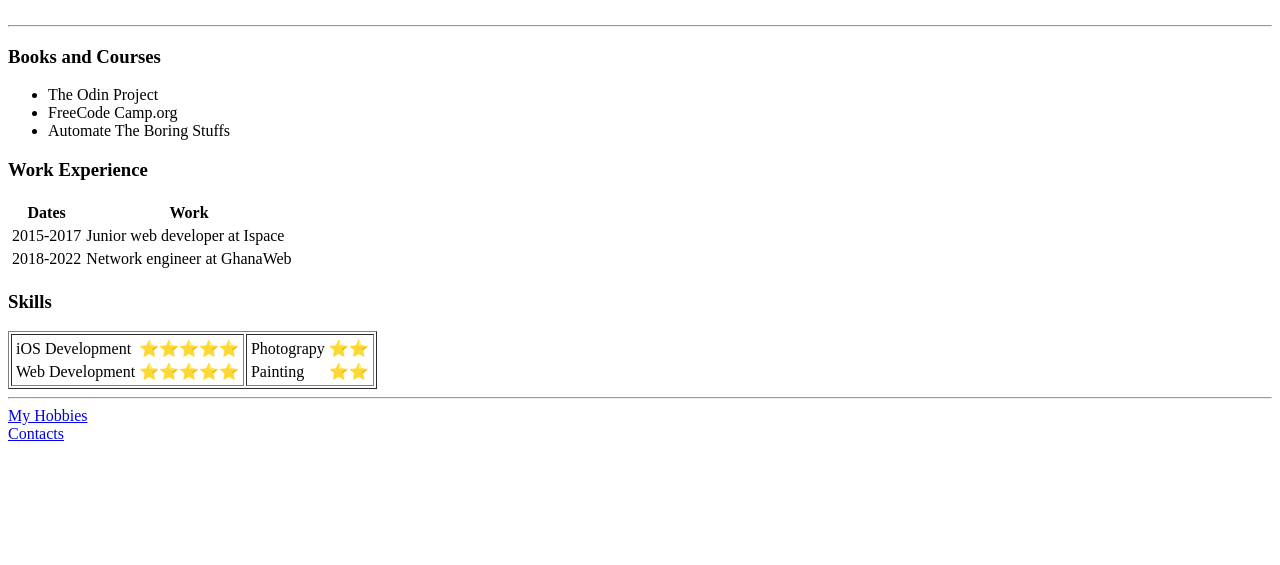
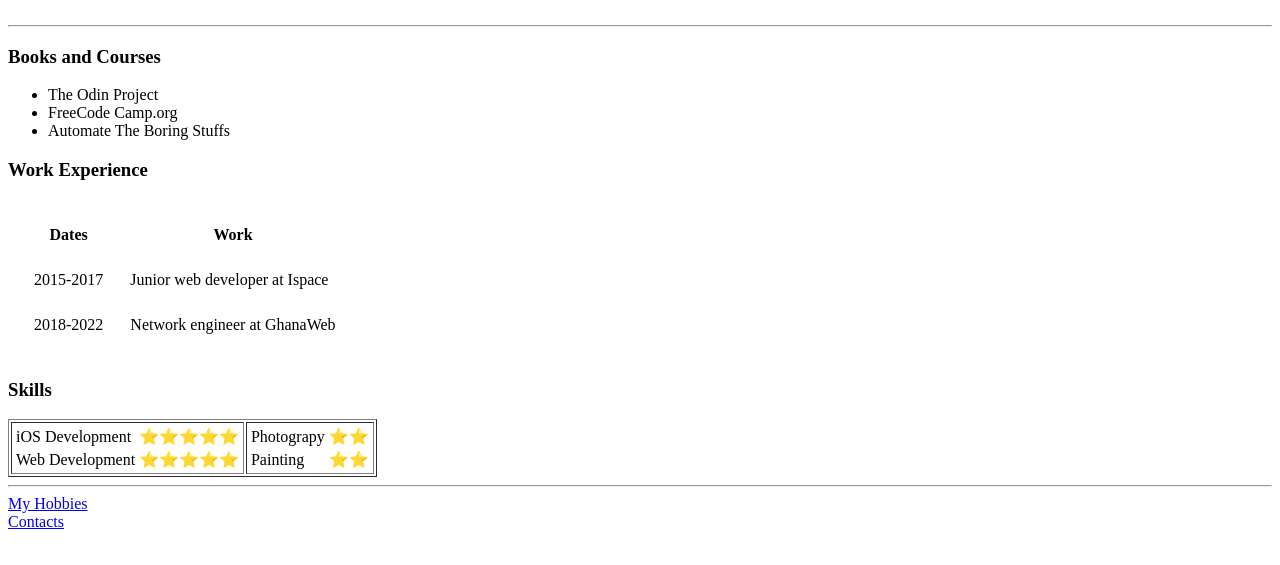
Before and after one commit to kibikal/webdevbootcamp, a plain HTML site: page index.html in a window 1280 px wide. Shown: the part 187-752 px from the top of the page. Drawn offline with Linux system fonts and the light colour scheme.

Commit message:
Update index.html

```diff
--- a/index.html
+++ b/index.html
@@ -25,7 +25,7 @@
         <li>Automate The Boring Stuffs</li>
     </ul>
     <h3>Work Experience</h3>
-    <table cellspacing="3">
+    <table cellspacing="25">
         <thead>
             <tr>
                 <th>Dates</th>
```
